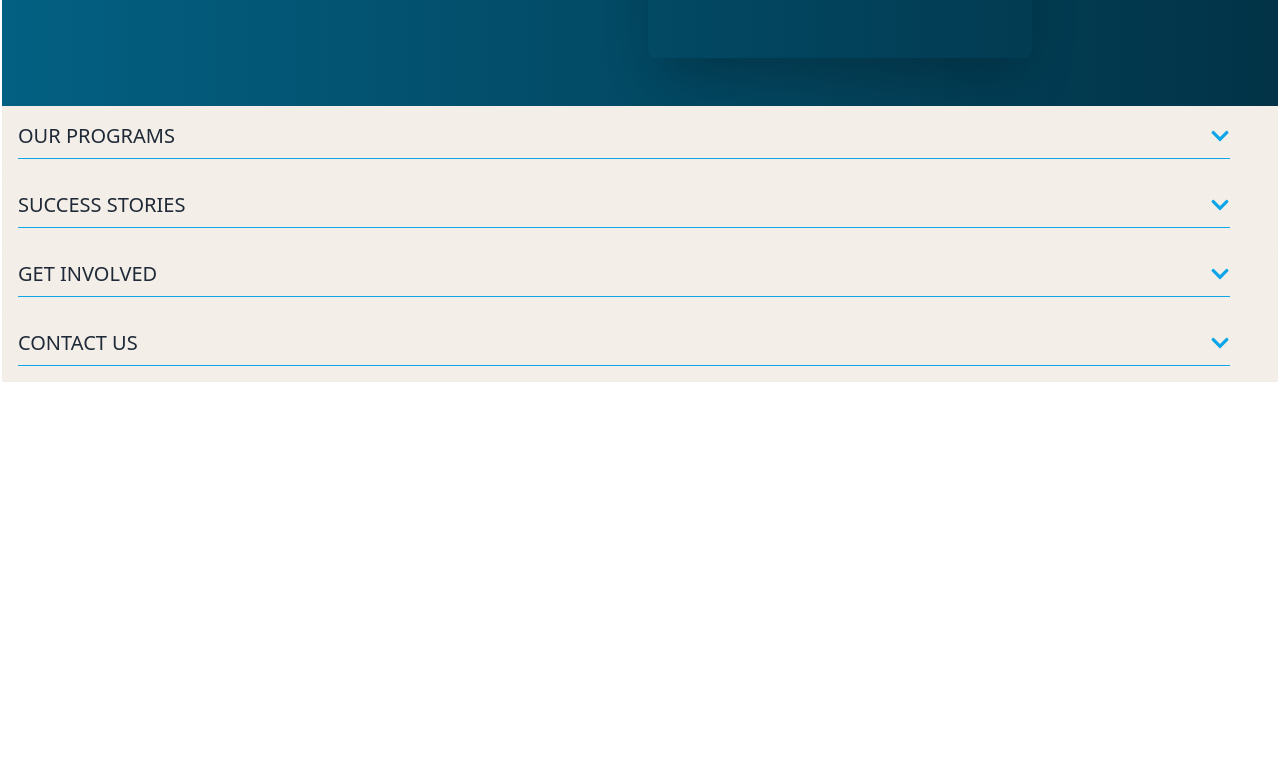
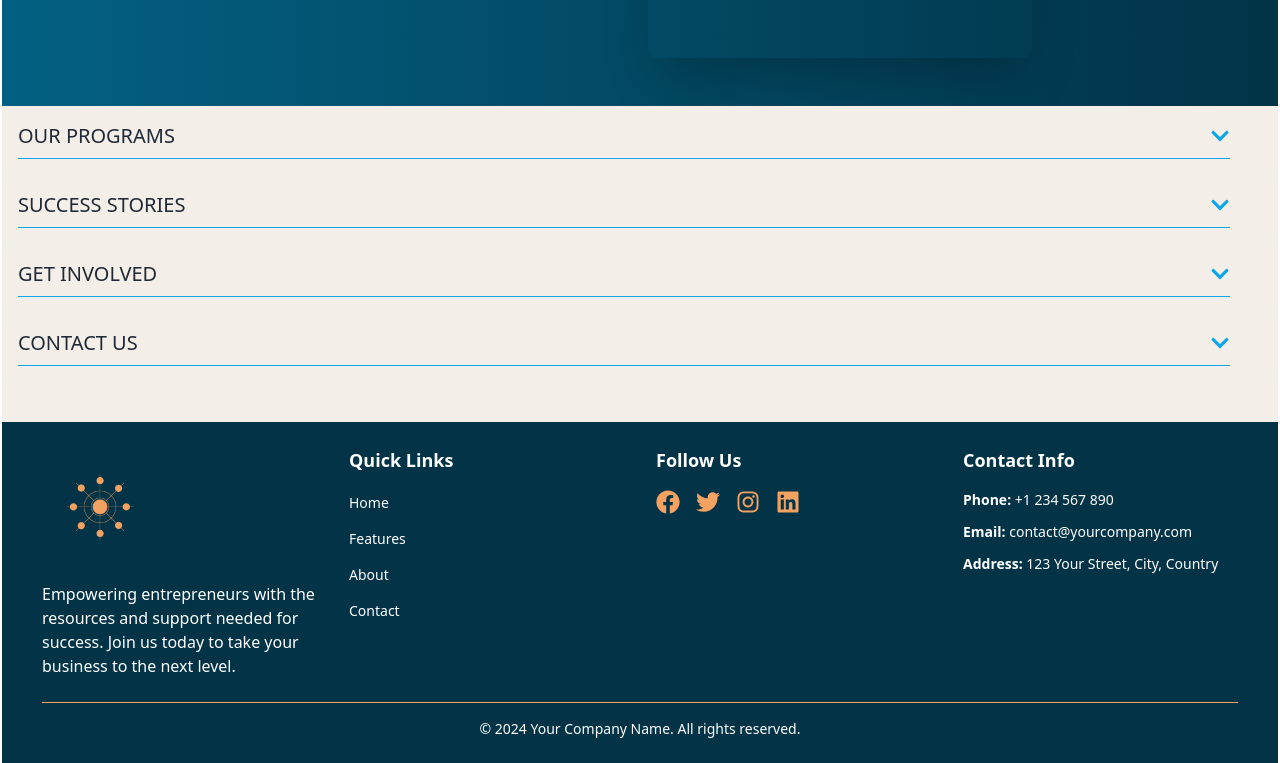
Before and after one commit to KojoFocus/ConnectPro, a React (Vite) app: page / in a window 1280 px wide. Shown: the part 474-1237 px from the top of the page. Before the commit the page ends 856 px from the top, so only its background shows below. Built offline with nearby package versions, Linux system fonts and the light colour scheme.

Commit message:
footer done

```diff
--- a/src/App.tsx
+++ b/src/App.tsx
@@ -1,5 +1,6 @@
 // import AboutUs from "./components/AboutUs";
 import ContactUs from "./components/ContactUs";
+import Footer from "./components/footer";
 import GetInvolved from "./components/GetInvolved";
 import HeroSection from "./components/HeroSection";
 // import NavBar from "./components/NavBar";
@@ -18,6 +19,7 @@ export default function App() {
         <SuccessStories />
         <GetInvolved/>
         <ContactUs/>
+        <Footer/>
         </div>
 
       </div>
--- /dev/null
+++ b/src/components/footer.tsx
@@ -0,0 +1,125 @@
+import logo from '../assets/logo.png'
+import { FaFacebook, FaTwitter, FaInstagram, FaLinkedin } from "react-icons/fa";
+
+const Footer = () => {
+  return (
+    <div className="bg-[#023347] text-white py-6 mt-10">
+      <div className="container mx-auto px-6 md:px-10">
+        <div className="grid grid-cols-1 sm:grid-cols-2 lg:grid-cols-4 gap-8">
+          {/* Logo and description */}
+          <div className="flex flex-col items-center sm:items-start">
+            <img src={logo} className="max-w-[120px] mb-4" alt="Logo" />
+            <p className="text-sm md:text-base text-center sm:text-left">
+              Empowering entrepreneurs with the resources and support needed for
+              success. Join us today to take your business to the next level.
+            </p>
+          </div>
+
+          {/* Quick Links */}
+          <div className="flex flex-col items-center sm:items-start">
+            <h3 className="text-lg font-semibold mb-4">Quick Links</h3>
+            <ul className="space-y-3">
+              <li>
+                <a
+                  href="#home"
+                  className="text-sm hover:text-[#F4A261] transition duration-300"
+                >
+                  Home
+                </a>
+              </li>
+              <li>
+                <a
+                  href="#features"
+                  className="text-sm hover:text-[#F4A261] transition duration-300"
+                >
+                  Features
+                </a>
+              </li>
+              <li>
+                <a
+                  href="#about"
+                  className="text-sm hover:text-[#F4A261] transition duration-300"
+                >
+                  About
+                </a>
+              </li>
+              <li>
+                <a
+                  href="#contact"
+                  className="text-sm hover:text-[#F4A261] transition duration-300"
+                >
+                  Contact
+                </a>
+              </li>
+            </ul>
+          </div>
+
+          {/* Social Media Links */}
+          <div className="flex flex-col items-center sm:items-start">
+            <h3 className="text-lg font-semibold mb-4">Follow Us</h3>
+            <div className="flex space-x-4">
+              <a
+                href="https://facebook.com"
+                target="_blank"
+                rel="noopener noreferrer"
+                className="text-[#F4A261] hover:text-[#e08c4a] transition duration-300"
+              >
+                <FaFacebook className="text-2xl" />
+              </a>
+              <a
+                href="https://twitter.com"
+                target="_blank"
+                rel="noopener noreferrer"
+                className="text-[#F4A261] hover:text-[#e08c4a] transition duration-300"
+              >
+                <FaTwitter className="text-2xl" />
+              </a>
+              <a
+                href="https://instagram.com"
+                target="_blank"
+                rel="noopener noreferrer"
+                className="text-[#F4A261] hover:text-[#e08c4a] transition duration-300"
+              >
+                <FaInstagram className="text-2xl" />
+              </a>
+              <a
+                href="https://linkedin.com"
+                target="_blank"
+                rel="noopener noreferrer"
+                className="text-[#F4A261] hover:text-[#e08c4a] transition duration-300"
+              >
+                <FaLinkedin className="text-2xl" />
+              </a>
+            </div>
+          </div>
+
+          {/* Contact Information */}
+          <div className="flex flex-col items-center sm:items-start">
+            <h3 className="text-lg font-semibold mb-4">Contact Info</h3>
+            <ul className="space-y-3">
+              <li className="text-sm">
+                <span className="font-semibold">Phone:</span> +1 234 567 890
+              </li>
+              <li className="text-sm">
+                <span className="font-semibold">Email:</span> contact@yourcompany.com
+              </li>
+              <li className="text-sm">
+                <span className="font-semibold">Address:</span> 123 Your Street, City,
+                Country
+              </li>
+            </ul>
+          </div>
+        </div>
+
+        {/* Footer Bottom */}
+        <div className="border-t border-[#F4A261] pt-4 mt-6 text-center">
+          <p className="text-sm">
+            &copy; {new Date().getFullYear()} Your Company Name. All rights reserved.
+          </p>
+        </div>
+      </div>
+    </div>
+  );
+};
+
+export default Footer;
```
